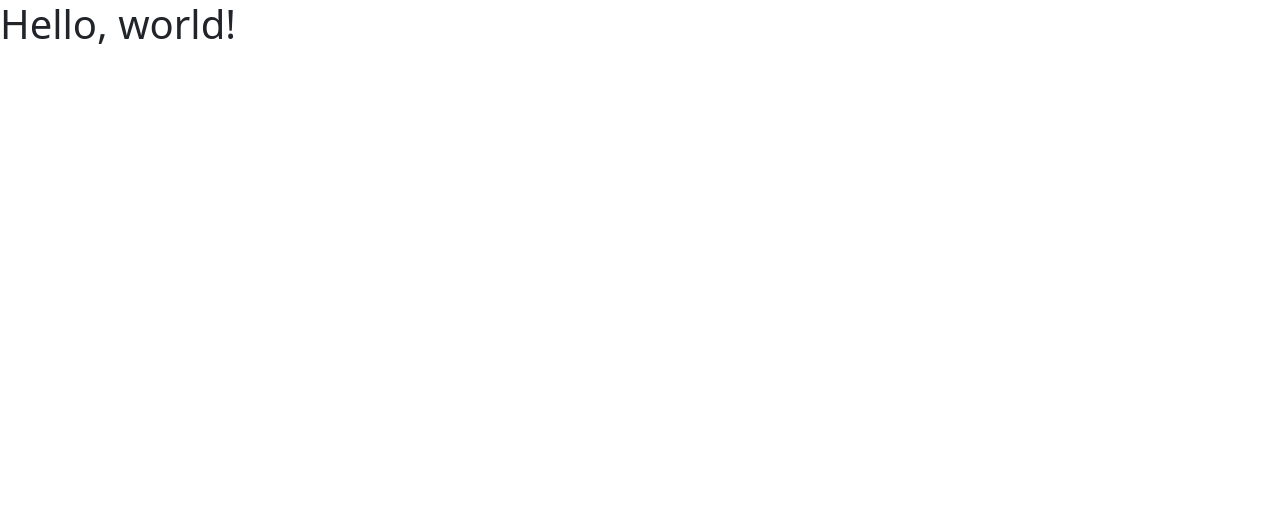
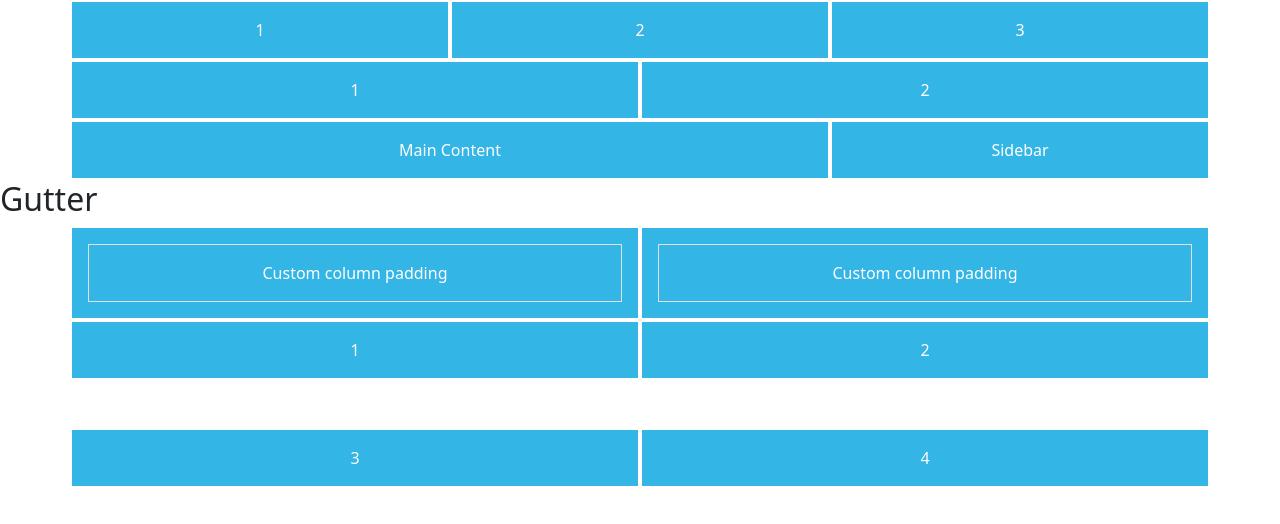
Before and after one commit to MiguelDominguezSanchez/Bootstrap-5-Grid-System-Tutorial, a plain HTML site: page index.html in a window 1280 px wide. Drawn offline with nearby package versions, Linux system fonts and the light colour scheme.

Commit message:
Exercise done

```diff
--- a/index.html
+++ b/index.html
@@ -9,9 +9,70 @@
     <link rel="stylesheet" href="css/bootstrap.css">
 
     <title>Bootstrap 5 Crash Course</title>
+
+    <style>
+      [class*="col"] {
+        padding: 1rem;
+        background-color: #33b5e5;
+        border: 2px solid #fff;
+        color: #fff;
+        text-align: center;
+      }
+      /* [class*="con"] {
+        padding: 1rem;
+        background-color: #9e33e5;
+        border: 2px solid #fff;
+        color: #fff;
+        text-align: center;
+      } */
+    </style>
+
   </head>
   <body>
-    <h1>Hello, world!</h1>
+
+    <div class="container-md">
+      <div class="row">
+        <div class="col-sm">1</div>
+        <div class="col-sm">2</div>
+        <div class="col-sm">3</div>
+      </div>
+      <div class="row">
+        <div class="col-sm">1</div>
+        <div class="col-sm">2</div>
+      </div>
+    </div>
+
+      <div class="container">
+        <div class="row">
+          <div class="col-md-8">Main Content</div>
+          <div class="col-md-4">Sidebar</div>
+        </div>
+      </div>
+
+      <h2>Gutter</h2>
+
+      <div class="container px-4">
+        <div class="row gx-5">
+          <div class="col">
+            <div class="p-3 border">Custom column padding</div>
+          </div>
+          <div class="col">
+            <div class="p-3 border">Custom column padding</div>
+          </div>
+        </div>
+      </div>
+
+      <div class="container">
+        <div class="row gy-5">
+          <div class="col-6">1</div>
+          <div class="col-6">2</div>
+          <div class="col-6">3</div>
+          <div class="col-6">4</div>
+        </div>
+      </div>
+
+
+
 
 
 
```
